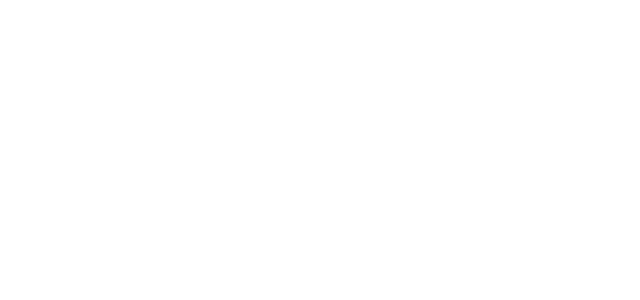
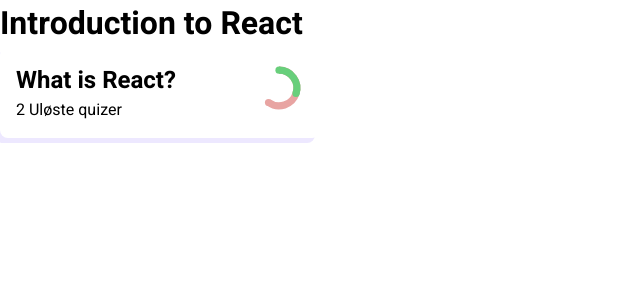
Before and after one commit to RealfagsPortalen/Quizside, a Next.js app: page /kurs/1 in a window 1280 px wide. Shown: the top 300 px of the page, without its empty margins (0-640 px from the left). Built offline with nearby package versions, Linux system fonts and the light colour scheme.

Commit message:
course page thumbnail + linking works

```diff
--- /dev/null
+++ b/features/chapter/ChapterThumbnail.tsx
@@ -0,0 +1,48 @@
+import { PieChart } from "@ui/PieChart";
+import { borderRadius, colors } from "@ui/design-tokens";
+import Link from "next/link";
+import * as React from "react";
+
+interface ChapterThumbnailProps {
+  title: string;
+  href: string;
+  unsolvedQuizzes: number;
+  solvedQuestions: number;
+  attemptedQuestions: number;
+  totalQuestions: number;
+}
+
+export const ChapterThumbnail: React.FC<ChapterThumbnailProps> = ({
+  title,
+  href,
+  unsolvedQuizzes,
+  solvedQuestions,
+  attemptedQuestions,
+  totalQuestions,
+}) => {
+  return (
+    <Link
+      href={href}
+      css={{
+        borderRadius: borderRadius.default,
+        backgroundColor: colors.gray[50],
+        padding: "1rem",
+        boxShadow: "-5px 5px 0px #EDE8FF",
+        display: "flex",
+        gap: "1rem",
+        justifyContent: "space-between",
+      }}
+    >
+      <div>
+        <h2>{title}</h2>
+        <p>{unsolvedQuizzes} Uløste quizer</p>
+      </div>
+      <div css={{ width: 50 }}>
+        <PieChart
+          attemptedPercentage={attemptedQuestions / totalQuestions}
+          completedPercentage={solvedQuestions / totalQuestions}
+        />
+      </div>
+    </Link>
+  );
+};
--- a/pages/kurs/[courseSlug]/index.tsx
+++ b/pages/kurs/[courseSlug]/index.tsx
@@ -1,9 +1,38 @@
 import * as React from "react";
+import { mockData } from "../../../mockData";
+import { ChapterThumbnail } from "@features/chapter/ChapterThumbnail";
 
-interface CourseOverviewPageProps {}
+interface TopicOverviewPageProps {
+  chapter: any[];
+  questions: any[];
+}
 
-const CourseOverviewPage: React.FC<CourseOverviewPageProps> = ({}) => {
-  return <div></div>;
+const course = mockData.courses[0];
+
+const TopicOverviewPage: React.FC<TopicOverviewPageProps> = ({}) => {
+  return (
+    <main>
+      <h1>{course.title}</h1>
+      <div
+        css={{
+          display: "grid",
+          gridTemplateColumns: "repeat(auto-fill, minmax(300px, 1fr))",
+        }}
+      >
+        {course.chapters.map((chapter) => (
+          <ChapterThumbnail
+            key={chapter.id}
+            title={chapter.title}
+            href={`/kurs/${course.id}/${chapter.id}`}
+            unsolvedQuizzes={2}
+            solvedQuestions={6}
+            attemptedQuestions={12}
+            totalQuestions={20}
+          />
+        ))}
+      </div>
+    </main>
+  );
 };
 
-export default CourseOverviewPage;
+export default TopicOverviewPage;
--- /dev/null
+++ b/ui/PieChart.tsx
@@ -0,0 +1,112 @@
+import * as React from "react";
+
+interface PieChartProps {
+  radius?: number;
+  width?: number;
+  completedPercentage: number;
+  attemptedPercentage: number;
+}
+
+function polarToCartesian(
+  centerX: number,
+  centerY: number,
+  radius: number,
+  angleInDegrees: number
+) {
+  var angleInRadians = ((angleInDegrees - 90) * Math.PI) / 180.0;
+
+  return {
+    x: centerX + radius * Math.cos(angleInRadians),
+    y: centerY + radius * Math.sin(angleInRadians),
+  };
+}
+
+function drawArc(
+  x: number,
+  y: number,
+  radius: number,
+  startAngle: number,
+  endAngle: number
+) {
+  var start = polarToCartesian(x, y, radius, Math.min(endAngle, 359));
+  var end = polarToCartesian(x, y, radius, startAngle);
+
+  var largeArcFlag = endAngle - startAngle <= 180 ? "0" : "1";
+
+  var d = [
+    "M",
+    start.x,
+    start.y,
+    "A",
+    radius,
+    radius,
+    0,
+    largeArcFlag,
+    0,
+    end.x,
+    end.y,
+  ].join(" ");
+
+  return d;
+}
+
+export const PieChart: React.FC<PieChartProps> = ({
+  radius = 100,
+  width = 40,
+  attemptedPercentage,
+  completedPercentage,
+}) => {
+  const attemptedCoords = polarToCartesian(
+    radius,
+    radius,
+    radius,
+    360 * attemptedPercentage
+  );
+  const completedCoords = polarToCartesian(
+    radius,
+    radius,
+    radius,
+    360 * completedPercentage
+  );
+  return (
+    <div>
+      <svg
+        xmlns="http://www.w3.org/2000/svg"
+        viewBox={`-${width} -${width} ${radius * 2 + width * 2} ${
+          radius * 2 + width * 2
+        }`}
+      >
+        <circle
+          cx={radius}
+          cy={0}
+          r={width / 2}
+          fill="var(--color-success-300)"
+        />
+        <path
+          d={drawArc(radius, radius, radius, 0, 360 * attemptedPercentage)}
+          fill="none"
+          stroke="var(--color-error-300)"
+          strokeWidth={width}
+        />
+        <circle
+          cx={attemptedCoords.x}
+          cy={attemptedCoords.y}
+          r={width / 2}
+          fill="var(--color-error-300)"
+        />
+        <path
+          d={drawArc(radius, radius, radius, 0, 360 * completedPercentage)}
+          fill="none"
+          stroke="var(--color-success-300)"
+          strokeWidth={width}
+        />
+        <circle
+          cx={completedCoords.x}
+          cy={completedCoords.y}
+          r={width / 2}
+          fill="var(--color-success-300)"
+        />
+      </svg>
+    </div>
+  );
+};
```
Also changed, not shown: pages/kurs/[courseSlug]/[chapterSlug]/index.tsx (+16 -2 lines).
